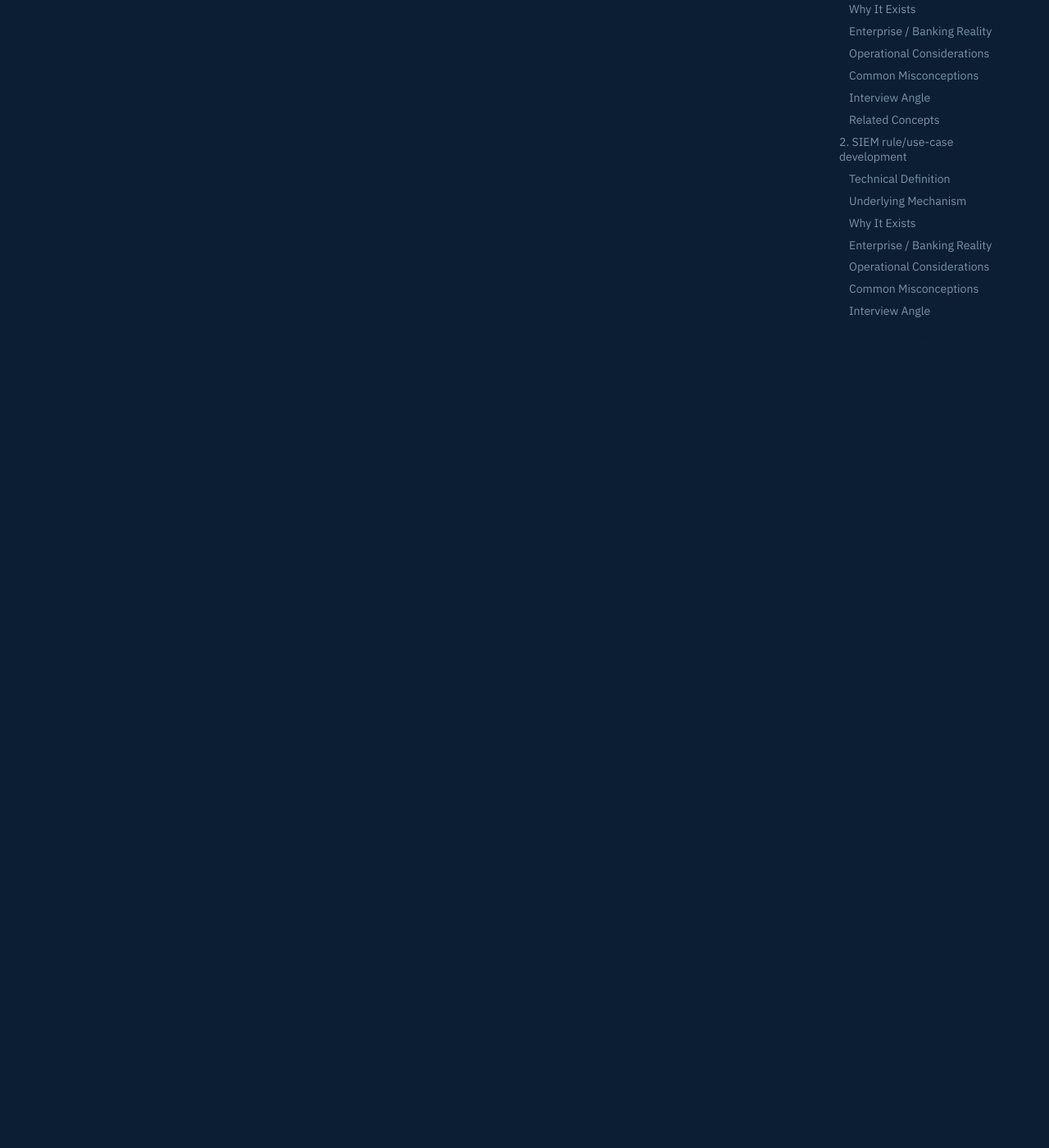
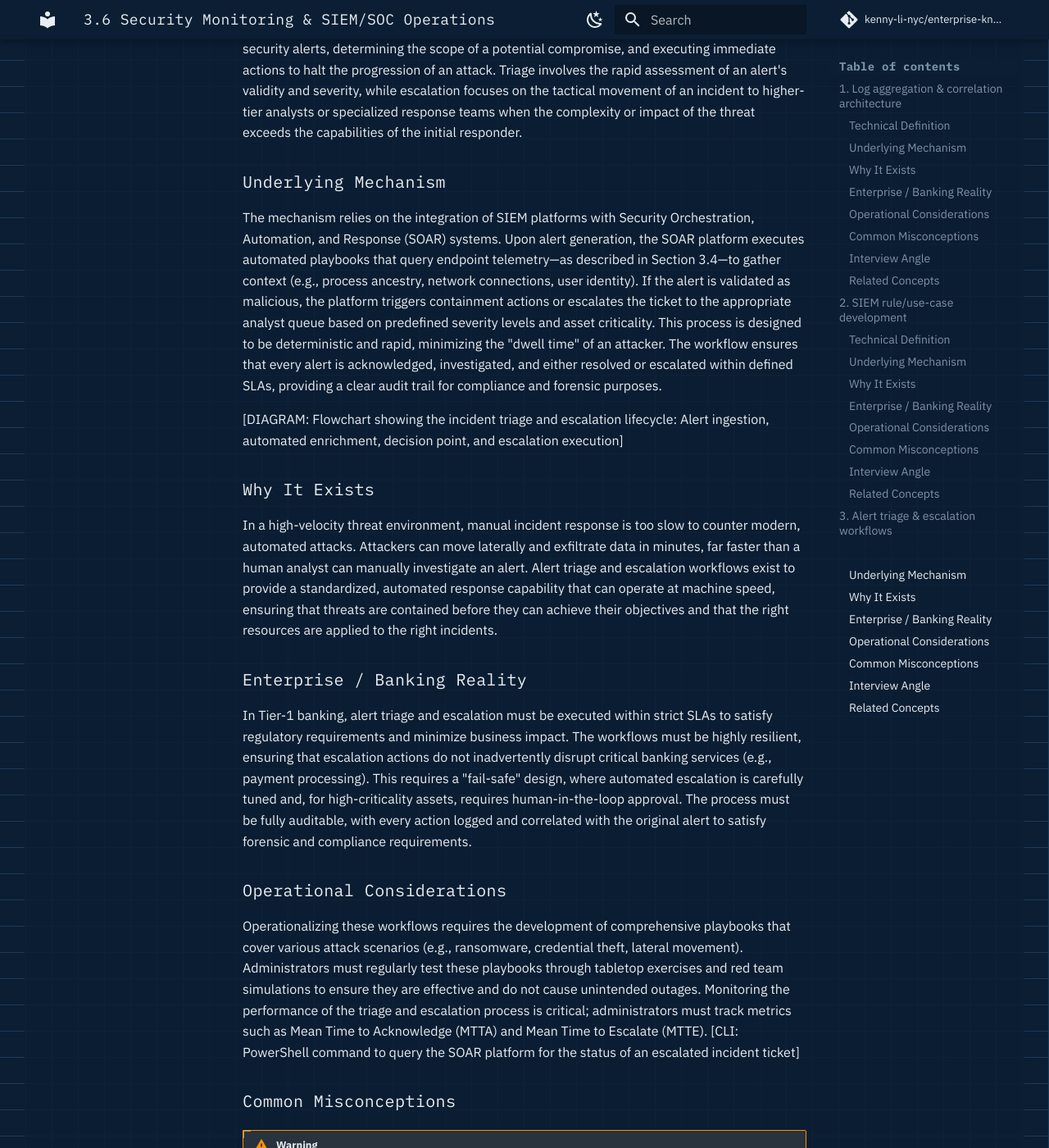
Before and after one commit to kenny-li-nyc/enterprise-knowledge-base, an MkDocs documentation site: the page built from docs/security/security-monitoring-siem-soc-operations.md, in a window 1280 px wide and 1400 px high, scrolled down 5718 px. Shown: the whole window at 82% size. Built offline with MkDocs 1.6.1 and Material for MkDocs 9.7.7, drawn with Linux system fonts in a browser that asks for light colours; comment, search, counter and statistics services are not loaded; some of the changed text lies outside the part shown.

Commit message:
docs: add alert triage and escalation workflows section
Co-authored-by: aider (gemini/gemini-3.1-flash-lite) <aider@aider.chat>

```diff
--- a/docs/security/security-monitoring-siem-soc-operations.md
+++ b/docs/security/security-monitoring-siem-soc-operations.md
@@ -75,3 +75,39 @@ Operationalizing rule development requires a dedicated team of detection enginee
 ### Related Concepts
 - Section 3.6.1: Log aggregation & correlation architecture
 - Section 3.4: Threat hunting methodology
+
+## 3. Alert triage & escalation workflows
+
+### Technical Definition
+Alert triage and escalation workflows define the structured, repeatable processes for evaluating security alerts, determining the scope of a potential compromise, and executing immediate actions to halt the progression of an attack. Triage involves the rapid assessment of an alert's validity and severity, while escalation focuses on the tactical movement of an incident to higher-tier analysts or specialized response teams when the complexity or impact of the threat exceeds the capabilities of the initial responder.
+
+### Underlying Mechanism
+The mechanism relies on the integration of SIEM platforms with Security Orchestration, Automation, and Response (SOAR) systems. Upon alert generation, the SOAR platform executes automated playbooks that query endpoint telemetry—as described in Section 3.4—to gather context (e.g., process ancestry, network connections, user identity). If the alert is validated as malicious, the platform triggers containment actions or escalates the ticket to the appropriate analyst queue based on predefined severity levels and asset criticality. This process is designed to be deterministic and rapid, minimizing the "dwell time" of an attacker. The workflow ensures that every alert is acknowledged, investigated, and either resolved or escalated within defined SLAs, providing a clear audit trail for compliance and forensic purposes.
+
+[DIAGRAM: Flowchart showing the incident triage and escalation lifecycle: Alert ingestion, automated enrichment, decision point, and escalation execution]
+
+### Why It Exists
+In a high-velocity threat environment, manual incident response is too slow to counter modern, automated attacks. Attackers can move laterally and exfiltrate data in minutes, far faster than a human analyst can manually investigate an alert. Alert triage and escalation workflows exist to provide a standardized, automated response capability that can operate at machine speed, ensuring that threats are contained before they can achieve their objectives and that the right resources are applied to the right incidents.
+
+### Enterprise / Banking Reality
+In Tier-1 banking, alert triage and escalation must be executed within strict SLAs to satisfy regulatory requirements and minimize business impact. The workflows must be highly resilient, ensuring that escalation actions do not inadvertently disrupt critical banking services (e.g., payment processing). This requires a "fail-safe" design, where automated escalation is carefully tuned and, for high-criticality assets, requires human-in-the-loop approval. The process must be fully auditable, with every action logged and correlated with the original alert to satisfy forensic and compliance requirements.
+
+### Operational Considerations
+Operationalizing these workflows requires the development of comprehensive playbooks that cover various attack scenarios (e.g., ransomware, credential theft, lateral movement). Administrators must regularly test these playbooks through tabletop exercises and red team simulations to ensure they are effective and do not cause unintended outages. Monitoring the performance of the triage and escalation process is critical; administrators must track metrics such as Mean Time to Acknowledge (MTTA) and Mean Time to Escalate (MTTE).
+[CLI: PowerShell command to query the SOAR platform for the status of an escalated incident ticket]
+
+### Common Misconceptions
+!!! warning
+    A common misconception is that triage is equivalent to remediation. Triage is a temporary, tactical measure to assess and prioritize; remediation involves the full investigation, root cause analysis, and restoration of the system to a known-good state. Another error is assuming that automated escalation is always the right answer; in some cases, aggressive escalation can destroy forensic evidence or disrupt critical business processes, so it must be applied with careful consideration of the context.
+
+### Interview Angle
+1. Question: How do you balance the need for rapid, automated escalation with the risk of disrupting critical banking services?
+   Answer: We implement a tiered escalation strategy. For low-criticality endpoints, we allow fully automated escalation. For high-criticality assets, we use a "human-in-the-loop" approach, where the SOAR platform presents the analyst with a recommended escalation path and requires manual approval before execution. We also maintain a "whitelist" of critical services that are protected from automated escalation.
+2. Question: What are the key metrics you use to measure the effectiveness of your alert triage and escalation workflows?
+   Answer: We focus on Mean Time to Acknowledge (MTTA) and Mean Time to Escalate (MTTE). We also track the percentage of alerts that are successfully handled by automated playbooks versus those that require manual intervention, and we use this data to continuously refine our automation and reduce the burden on our SOC analysts.
+3. Question: How do you ensure that your escalation actions do not destroy critical forensic evidence?
+   Answer: We configure our escalation playbooks to perform a "snapshot" of the endpoint's state—including memory dumps and process logs—before executing any destructive actions like process termination or host isolation. This ensures that we have the necessary evidence for post-incident investigation while still achieving our escalation objectives.
+
+### Related Concepts
+- Section 3.4: EDR/XDR Architecture & Telemetry
+- Section 3.6.2: SIEM rule/use-case development
```
